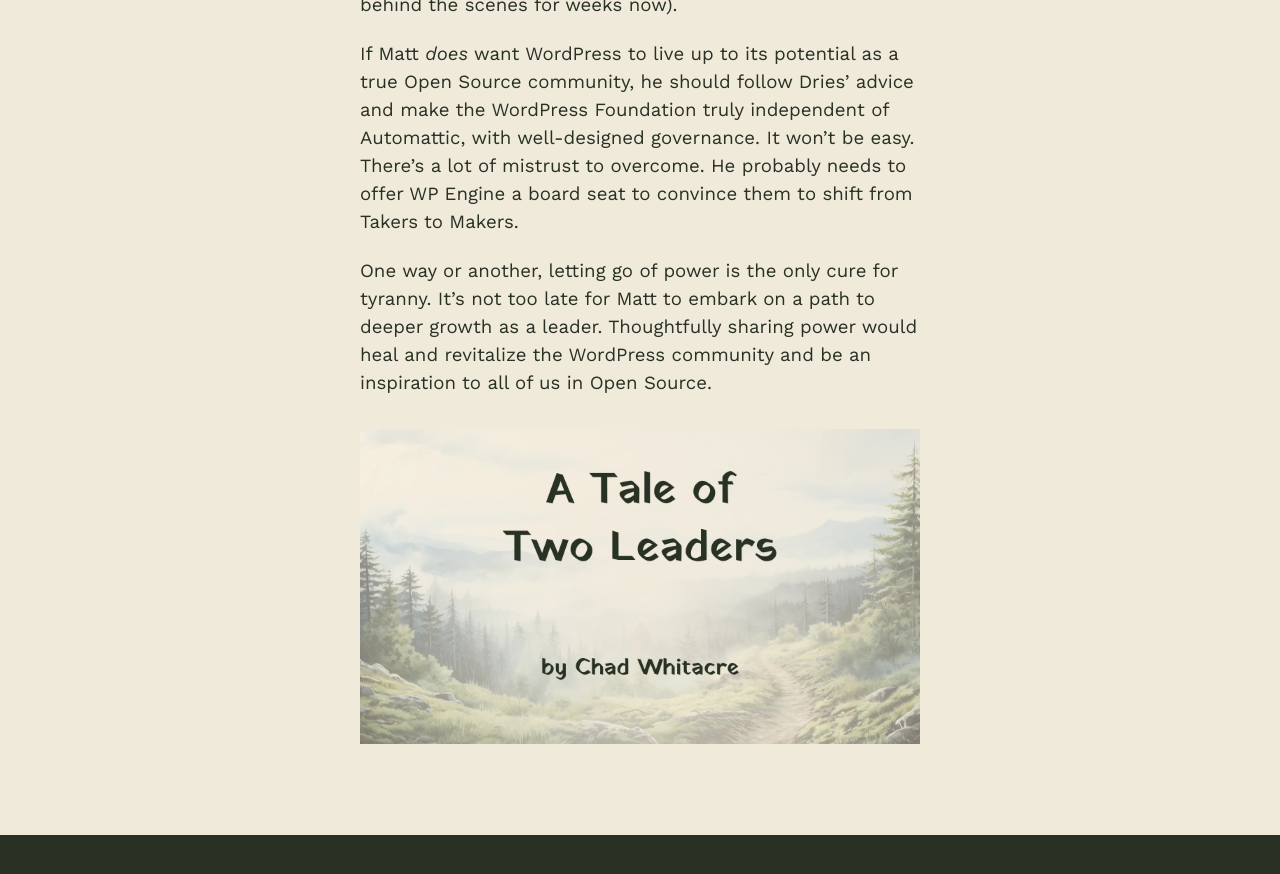
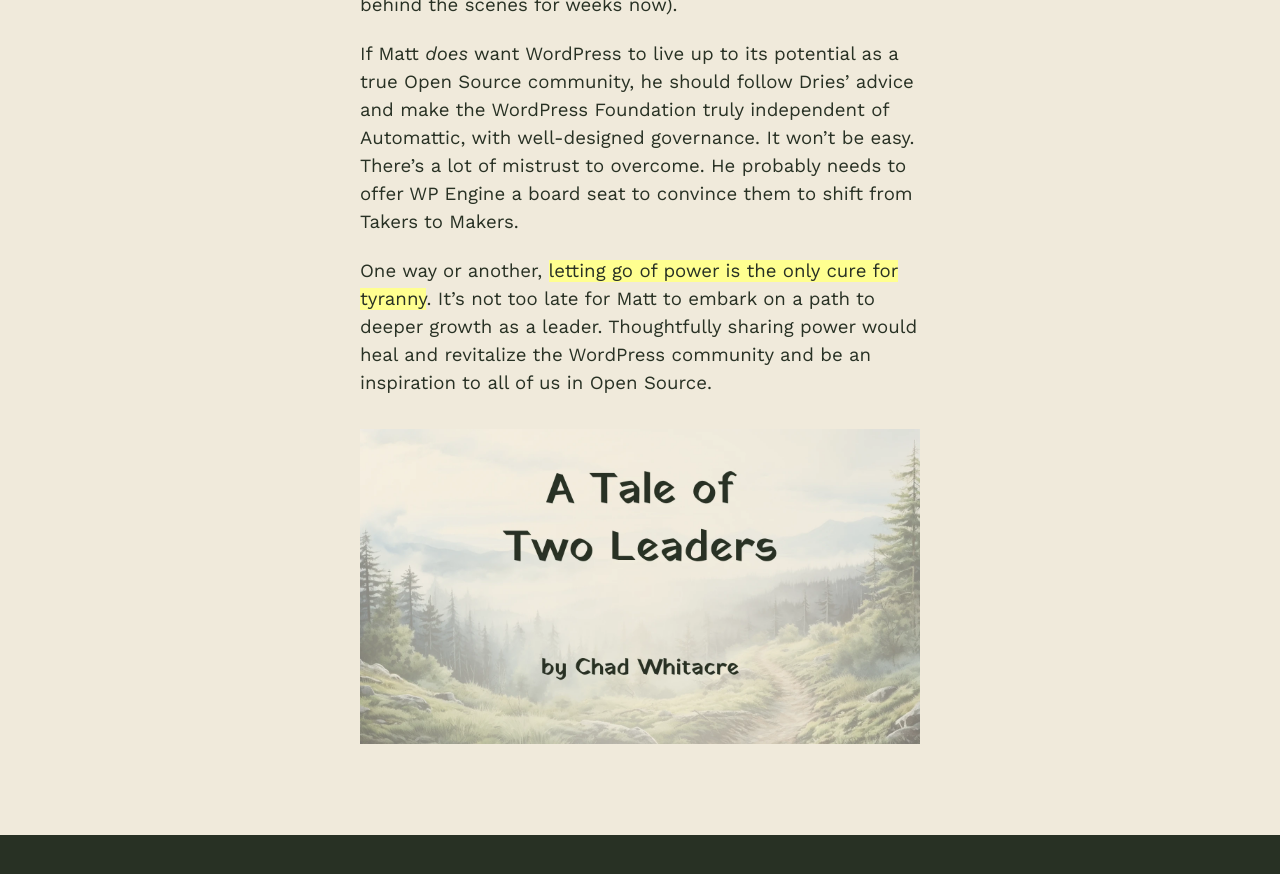
Before and after one commit to chadwhitacre/openpath, a Jekyll site: the page built from 2024/a-tale-of-two-leaders/index.md, in a window 1280 px wide and 900 px high, scrolled down 5870 px. Shown: the top 874 px of the window. Built offline with Jekyll 4.4.1, drawn with Linux system fonts in a browser that asks for light colours; some web fonts are replaced; comment, search, counter and statistics services are not loaded.

Commit message:
Highlight last bit

```diff
--- a/2024/a-tale-of-two-leaders/index.md
+++ b/2024/a-tale-of-two-leaders/index.md
@@ -195,8 +195,8 @@
 easy. There's a lot of mistrust to overcome. He probably needs to offer WP
 Engine a board seat to convince them to shift from Takers to Makers.
 
-One way or another, letting go of power is the only cure for tyranny. It's not
-too late for Matt to embark on a path to deeper growth as a leader.
+One way or another, **letting go of power is the only cure for tyranny**. It's
+not too late for Matt to embark on a path to deeper growth as a leader.
 Thoughtfully sharing power would heal and revitalize the WordPress community
 and be an inspiration to all of us in Open Source.
 
```
